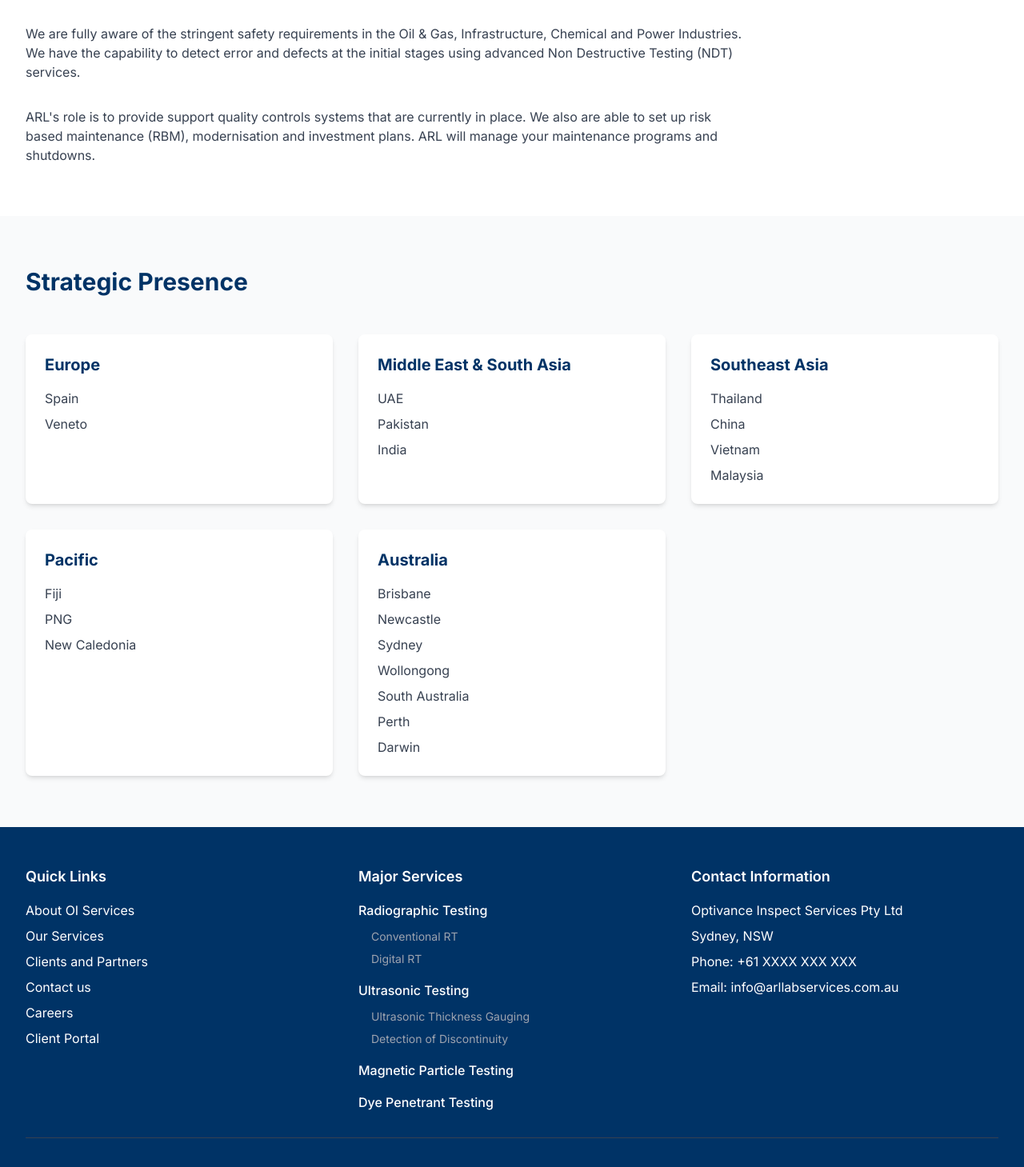
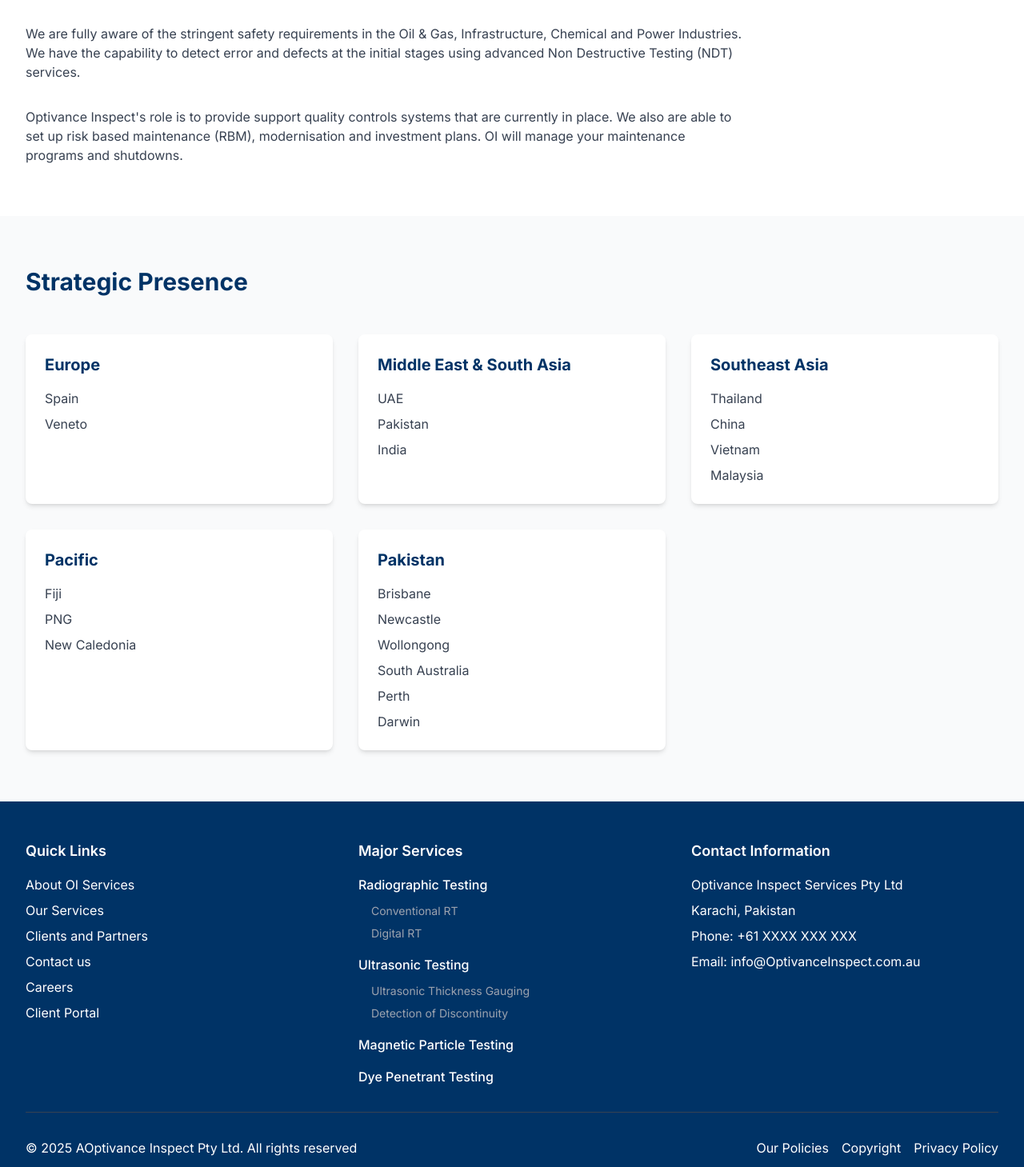
Before and after one commit to Manahill-Naeem/Customizing-store-website, a Next.js app: page /clients-and-partners in a window 1280 px wide. Shown: the part 402-1861 px from the top of the page at 80% size. Built offline with nearby package versions, Linux system fonts and the light colour scheme.

Commit message:
feat: Replaced ARL with Optivance Inspect and Sydney with Karachi across components

```diff
--- a/package.json
+++ b/package.json
@@ -1,5 +1,5 @@
 {
-  "name": "arl-website",
+  "name": "oi-website",
   "version": "0.1.0",
   "private": true,
   "scripts": {
--- a/src/app/about/page.tsx
+++ b/src/app/about/page.tsx
@@ -25,13 +25,13 @@
             <div>
               <h2 className="text-3xl font-bold mb-6">Who We Are</h2>
               <p className="text-gray-600 mb-4">
-                Optivance-Inspect Services Pty Ltd (OI) was established in 1996 consisting of 4 employees in Sydney providing Inspection and Testing services to testing plants. Over the course of time ARL has evolved that today ARL is providing services not only in Non-Destructive and Mechanical testing but also ARL provide world-class specialized services as well.
+                Optivance-Inspect Services Pty Ltd (OI) was established in 1996 consisting of 4 employees in Karachi providing Inspection and Testing services to testing plants. Over the course of time OI has evolved that today OI is providing services not only in Non-Destructive and Mechanical testing but also OI provide world-class specialized services as well.
               </p>
               <p className="text-gray-600 mb-4">
                 OI is a major player Oil, Gas, Chemical, Petrochemical, Cement, Power and Infrastructure sectors throughout Australia and the Asia Pacific region.
               </p>
               <p className="text-gray-600">
-                The company's headquarters is based in Sydney NSW with additional offices in UAE, China and Pakistan. ARL has successfully completed projects in USA, Singapore, Spain, Papua New Guinea and New Zealand.
+                The company's headquarters is based in Karachi with additional offices in UAE, China and Pakistan. OI has successfully completed projects in USA, Singapore, Spain, Papua New Guinea and New Zealand.
               </p>
             </div>
             <div className="relative h-[400px]">
--- a/src/app/api/careers/route.ts
+++ b/src/app/api/careers/route.ts
@@ -94,18 +94,18 @@
     const userMailOptions = {
       from: smtpFrom, // Company's email as sender for confirmation
       to: email, // Applicant's email for confirmation
-      subject: 'Thank you for your application - ARL Laboratory Services',
+      subject: 'Thank you for your application - Optivance Inspect',
       html: `
         <h2>Thank you for your application</h2>
         <p>Dear ${name},</p>
-        <p>We have received your application for the position of ${position} at ARL Laboratory Services.</p>
+        <p>We have received your application for the position of ${position} at Optivance Inspect.</p>
         <p>Our team will review your application and get back to you if your qualifications match our requirements.</p>
         <p>Application Details:</p>
         <ul>
           <li><strong>Position:</strong> ${position}</li>
           <li><strong>Resume:</strong> ${filename}</li>
         </ul>
-        <p>Best regards,<br>ARL Laboratory Services HR Team</p>
+        <p>Best regards,<br>Optivance Inspect HR Team</p>
       `,
     };
 
--- a/src/app/api/contact/route.ts
+++ b/src/app/api/contact/route.ts
@@ -54,9 +54,9 @@
     const clientMailOptions = {
       from: process.env.SMTP_FROM,
       to: formData.email,
-      subject: 'Thank you for contacting ARL Laboratory Services',
+      subject: 'Thank you for contacting Optivance Inspect',
       html: `
-        <h2>Thank you for contacting ARL Laboratory Services</h2>
+        <h2>Thank you for contacting Optivance Inspect</h2>
         <p>Dear ${formData.firstName},</p>
         <p>We have received your message and will get back to you shortly.</p>
         <p>Here's a copy of your message:</p>
@@ -65,7 +65,7 @@
         <p>${formData.message}</p>
         <br>
         <p>Best regards,</p>
-        <p>ARL Laboratory Services Team</p>
+        <p>Optivance Inspect Team</p>
       `
     };
 
--- a/src/app/careers/page.tsx
+++ b/src/app/careers/page.tsx
@@ -113,7 +113,7 @@
   const jobOpenings = [
     {
       title: 'NDT Inspector',
-      location: 'Sydney, NSW',
+      location: 'Karachi, Pakistan',
       type: 'Full-time',
       description: 'We are looking for an experienced NDT Inspector to join our team.',
       requirements: [
--- a/src/app/clients-and-partners/page.tsx
+++ b/src/app/clients-and-partners/page.tsx
@@ -32,8 +32,8 @@
               We have the capability to detect error and defects at the initial stages using advanced Non Destructive Testing (NDT) services.
             </p>
             <p className="text-gray-700">
-              ARL's role is to provide support quality controls systems that are currently in place. We also are able to set up risk based
-              maintenance (RBM), modernisation and investment plans. ARL will manage your maintenance programs and shutdowns.
+              Optivance Inspect's role is to provide support quality controls systems that are currently in place. We also are able to set up risk based
+              maintenance (RBM), modernisation and investment plans. OI will manage your maintenance programs and shutdowns.
             </p>
           </div>
         </div>
@@ -84,13 +84,12 @@
               </ul>
             </div>
 
-            {/* Australia */}
+            {/* Pakistan */}
             <div className="bg-white p-6 rounded-lg shadow-md">
-              <h3 className="text-xl font-bold mb-4 text-[#003366]">Australia</h3>
+              <h3 className="text-xl font-bold mb-4 text-[#003366]">Pakistan</h3>
               <ul className="space-y-2 text-gray-700">
                 <li>Brisbane</li>
                 <li>Newcastle</li>
-                <li>Sydney</li>
                 <li>Wollongong</li>
                 <li>South Australia</li>
                 <li>Perth</li>
--- a/src/app/clients/page.tsx
+++ b/src/app/clients/page.tsx
@@ -8,21 +8,21 @@
       position: 'Project Manager',
       company: 'ABC Engineering',
       image: '/clients/abc-engineering.jpg', // Path to client's image/logo.
-      quote: 'ARL has been an invaluable partner in our projects. Their expertise in NDT and mechanical testing has helped us maintain the highest quality standards.',
+      quote: 'Optivance Inspect has been an invaluable partner in our projects. Their expertise in NDT and mechanical testing has helped us maintain the highest quality standards.',
     },
     {
       name: 'Sarah Johnson',
       position: 'Quality Assurance Director',
       company: 'XYZ Manufacturing',
       image: '/clients/xyz-manufacturing.jpg', // Path to client's image/logo.
-      quote: 'The team at ARL consistently delivers accurate and reliable testing results. Their professionalism and attention to detail are unmatched.',
+      quote: 'The team at Optivance Inspect consistently delivers accurate and reliable testing results. Their professionalism and attention to detail are unmatched.',
     },
     {
       name: 'Michael Chen',
       position: 'Operations Manager',
       company: 'Global Petrochemicals',
       image: '/clients/global-petrochemicals.jpg', // Path to client's image/logo.
-      quote: 'Working with ARL has significantly improved our inspection processes. Their specialized services have helped us identify potential issues before they become problems.',
+      quote: 'Working with OI has significantly improved our inspection processes. Their specialized services have helped us identify potential issues before they become problems.',
     },
   ];
 
--- a/src/app/contact/page.tsx
+++ b/src/app/contact/page.tsx
@@ -258,9 +258,9 @@
                 <div>
                   <h3 className="text-lg font-semibold mb-2">Head Office</h3>
                   <p className="text-gray-600">
-                    ARL Laboratory Services Pty Ltd<br />
-                    Sydney, NSW<br />
-                    Australia
+                    Optivance Inspect Pty Ltd<br />
+                    Karachi<br />
+                    Pakistan
                   </p>
                 </div>
 
@@ -271,7 +271,7 @@
 
                 <div>
                   <h3 className="text-lg font-semibold mb-2">Email</h3>
-                  <p className="text-gray-600">info@arllabservices.com.au</p>
+                  <p className="text-gray-600">info@OptivanceInspect.com.au</p>
                 </div>
 
                 <div>
--- a/src/app/page.tsx
+++ b/src/app/page.tsx
@@ -122,7 +122,7 @@
         <div className="max-w-7xl mx-auto px-4 sm:px-6 lg:px-8">
           <h2 className="text-3xl font-bold text-center mb-8 text-white">NDT Services</h2>
           <p className="text-center text-gray-200 mb-12 max-w-4xl mx-auto font-medium">
-            ARL specializes in comprehensive Non-Destructive Testing (NDT) services. Our expert team utilizes advanced
+            Optivance Inspect specializes in comprehensive Non-Destructive Testing (NDT) services. Our expert team utilizes advanced
             techniques and state-of-the-art equipment to ensure the highest quality inspections.
           </p>
           <div className="grid grid-cols-1 md:grid-cols-2 lg:grid-cols-4 gap-8">
--- a/src/app/partners/page.tsx
+++ b/src/app/partners/page.tsx
@@ -144,7 +144,7 @@
         <div className="max-w-3xl mx-auto px-4 sm:px-6 lg:px-8 text-center">
           <h2 className="text-3xl font-bold mb-6">Interested in Partnership?</h2>
           <p className="text-gray-600 mb-8">
-            We're always looking to expand our network of partners. If you're interested in exploring partnership opportunities with ARL, please get in touch with us.
+            We're always looking to expand our network of partners. If you're interested in exploring partnership opportunities with OI, please get in touch with us.
           </p>
           <a
             href="/contact"
--- a/src/components/Footer.tsx
+++ b/src/components/Footer.tsx
@@ -83,16 +83,16 @@
           <div>
             <h3 className="text-lg font-semibold mb-4">Contact Information</h3>
             <p className="mb-2">Optivance Inspect Services Pty Ltd</p>
-            <p className="mb-2">Sydney, NSW</p>
+            <p className="mb-2">Karachi, Pakistan</p>
             <p className="mb-2">Phone: +61 XXXX XXX XXX</p>
-            <p className="mb-2">Email: info@arllabservices.com.au</p>
+            <p className="mb-2">Email: info@OptivanceInspect.com.au</p>
           </div>
         </div>
 
         <div className="mt-8 pt-8 border-t border-gray-700">
           <div className="flex flex-col md:flex-row justify-between items-center">
             <div className="mb-4 md:mb-0">
-              <p>© {new Date().getFullYear()} ARL Laboratory Services Pty Ltd. All rights reserved</p>
+              <p>© {new Date().getFullYear()} AOptivance Inspect Pty Ltd. All rights reserved</p>
             </div>
             <div className="flex space-x-4">
               <a href="/policies" className="hover:text-blue-400">Our Policies</a>
--- a/src/components/Navbar.tsx
+++ b/src/components/Navbar.tsx
@@ -80,7 +80,7 @@
           <a href="/" className="flex-shrink-0">
             <img
               src="/Optivance_Inspect_Logo.png"
-              alt="ARL Logo"
+              alt="Optivance Inspect Logo"
               width={120}
               height={40}
               className="transition-opacity duration-300 opacity-100" // Logo hamesha visible
```
Also changed, not shown: 2 other files (tests, documents, lock files or other folders).
